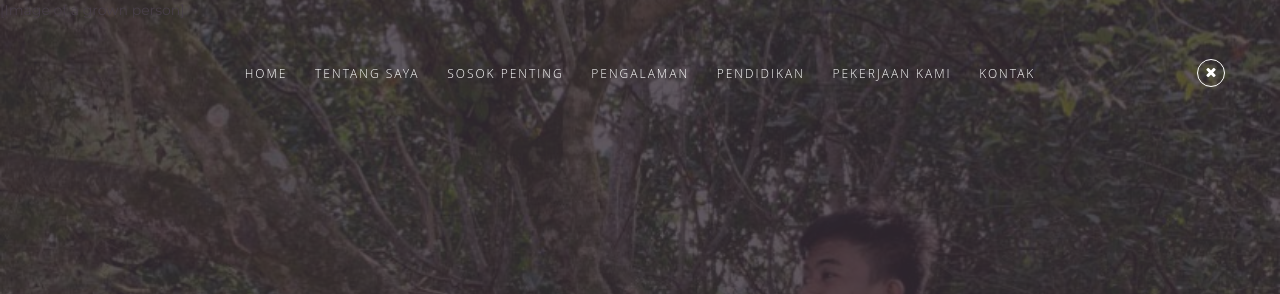
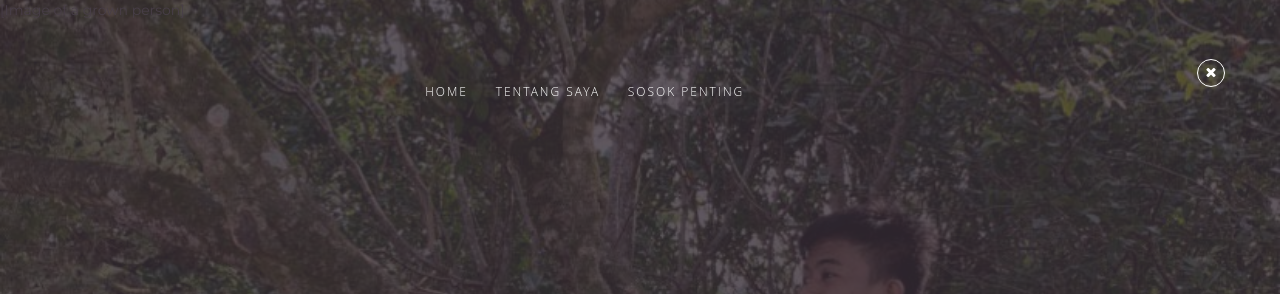
Before and after one commit to yaqin-lab/Website-Aku, a plain HTML site: page index.html in a window 1280 px wide. Both pictures are taken after a click on the link 640 px from the left and 86 px from the top of the page. Shown: the top 294 px of the page. Drawn offline with nearby package versions, Linux system fonts and the light colour scheme; some packages are replaced by stand-ins of ours; a script that the page names is missing.

Commit message:
Update index.html

```diff
--- a/index.html
+++ b/index.html
@@ -44,10 +44,10 @@
                                             <li class="menuItem active"><a href="#wrapper">Home</a></li>
                                             <li class="menuItem"><a href="#about-me">Tentang Saya</a></li>
                                             <li class="menuItem"><a href="#important-people">Sosok Penting</a></li>
-                                            <li class="menuItem"><a href="#experience">Pengalaman</a></li>
-                                            <li class="menuItem"><a href="#education">Pendidikan</a></li>
-                                            <li class="menuItem"><a href="#our-work">Pekerjaan Kami</a></li>
-                                            <li class="menuItem"><a href="#contact">Kontak</a></li>
+                                            <li class="menuItem"><a href="#experience"></a></li>
+                                            <li class="menuItem"><a href="#education"></a></li>
+                                            <li class="menuItem"><a href="#our-work"></a></li>
+                                            <li class="menuItem"><a href="#contact"></a></li>
                                         </ul>
                                     </div>
                                 </div>
@@ -105,7 +105,6 @@
     </section>
     <div class="row">
         <div class="col-lg-4 col-md-4 col-sm-4 col-xs-12 pull-right media">
-
             <img src="images/foto aqmal.jpg" alt="Foto Aqmal">
         </div>
     </div>
```
